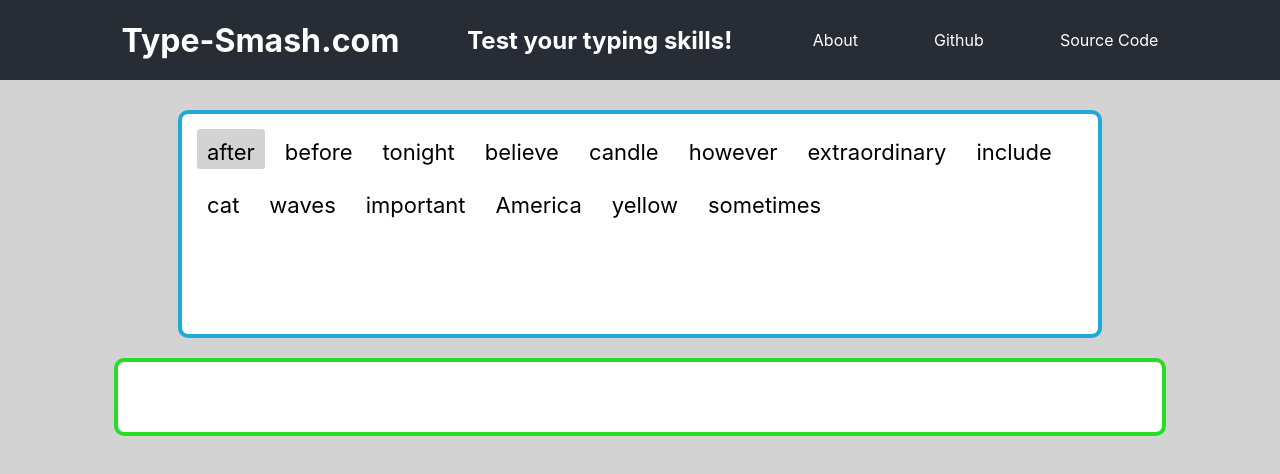
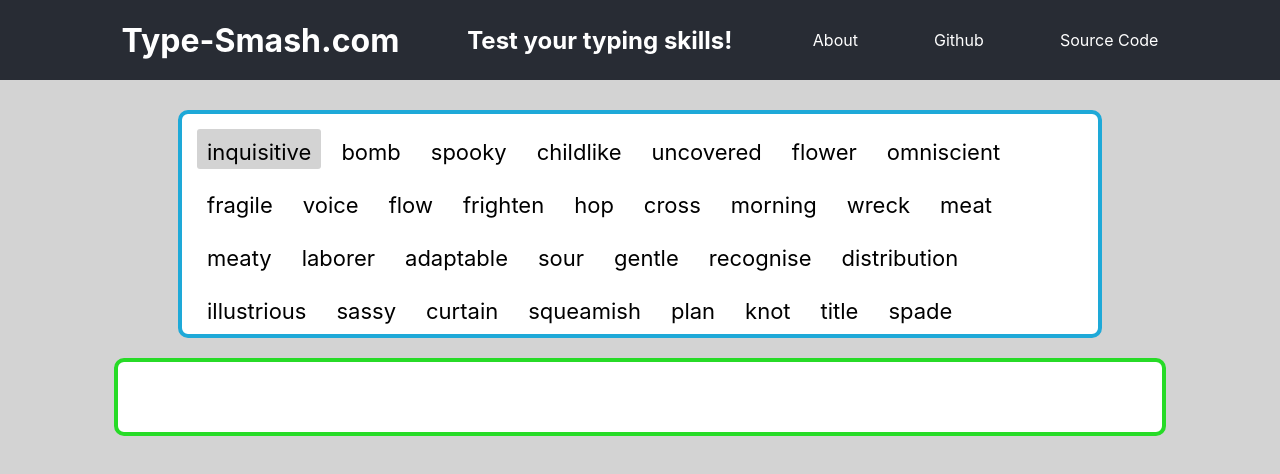
Before and after one commit to kyriazo/type-smash, a React (Create React App) app: page / in a window 1280 px wide. Shown: the top 474 px of the page. Built offline with nearby package versions, Linux system fonts and the light colour scheme.

Commit message:
Adds a bigger list of words to play with, and fixes half correct word validation.

```diff
--- a/src/App.js
+++ b/src/App.js
@@ -19,9 +19,8 @@
     current_word_index: 0,
     prevtypedStringLength: 0,
     wordValidation: false,
-    words_array : { 'after': 'test', 'before': '', 'tonight': '', 'believe': '', 'candle': '', 'however': '', 'extraordinary': '', 'include': '', 'cat': '', 'waves': '', 'important': '', 'America': '', 'yellow': '', 'sometimes': '' }
+    words_array: { inquisitive: '', bomb: '', spooky: '', childlike: '', uncovered: '', flower: '', omniscient: '', fragile: '', voice: '', flow: '', frighten: '', hop: '', cross: '', morning: '', wreck: '', meat: '', meaty: '', laborer: '', adaptable: '', sour: '', gentle: '', recognise: '', distribution: '', illustrious: '', sassy: '', curtain: '', squeamish: '', plan: '', knot: '', title: '', spade: '', coordinated: '', equable: '', thrill: '', rhetorical: '', fretful: '', rub: '', judicious: '', short: '', theory: '', rabbit: '', quartz: '', suppose: '', suggestion: '', flowery: '', influence: '', four: '', own: '', camp: '', wax: '', question: '', anger: '', cure: '', outgoing: '', voracious: '', existence: '', work: '', girls: '', kill: '', partner: '', command: '', spotty: '', temper: '', wave: '', deliver: '', sheep: '', pump: '', elated: '', agonizing: '', top: '', dust: '', lettuce: '', solid: '', fair: '', wandering: '', stove: '', square: '', meal: '', trick: '', stretch: '', suck: '', kaput: '', cooing: '', change: '', haircut: '', join: '', greet: '', suspend: '', start: '', abortive: '', blushing: '', apparatus: '', tow: '', hum: '', slippery: '', marry: '', famous: '', tumble: '', spoon: '', terrible: '' },
   }
-
   newInputHandler = (event) => {
 
     const words_array = this.state.words_array;
@@ -68,8 +67,8 @@
       this.setState({ prevtypedStringLength: 0 })
       const words = { ...this.state.words_array };
       const current_word = Object.keys(words_array)[this.state.current_word_index];
-
-      if (this.state.wordValidation) {
+      const onlyTypedString = typedString.substring(0, typedString.length - 1);
+      if (this.state.wordValidation && onlyTypedString === Object.keys(words_array)[currentWordIndex-1]) {
         words[current_word] = 'hit';
       } else {
         words[current_word] = 'miss'
```
